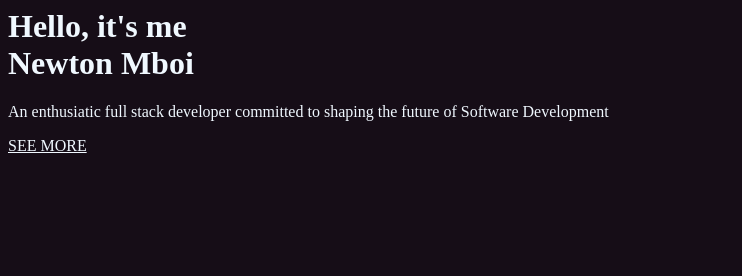
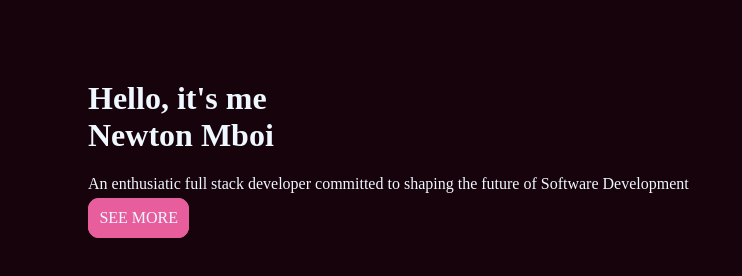
Before and after one commit to devblackie/NEWTON-MBOI-PROFILE, a plain HTML site: page index.html in a window 1280 px wide. Shown: the whole page, without its empty margins (0-742 px from the left). Drawn offline with Linux system fonts and the light colour scheme.

Commit message:
styled the see more btn plus animation

```diff
--- a/assets/index.css
+++ b/assets/index.css
@@ -1,4 +1,24 @@
 *{
     color: aliceblue;
-    background: hsl(294, 28%, 7%);
+    background: hsl(333, 75%, 5%);
 }
+.opening {
+    margin: 80px;
+
+}
+.opening a {
+
+    text-decoration: none;
+    border: 5px solid hsl(333, 75%, 64%);
+    background-color: hsl(333, 75%, 64%);
+    border-radius: .7rem;
+    padding: .4rem;
+    cursor: pointer;
+}
+.opening a:hover {
+    background-color: #fff;
+    border: 5px solid #fff;
+    color: hsl(333, 75%, 5%);
+    font-weight: 800;
+
+}
--- a/index.html
+++ b/index.html
@@ -9,9 +9,12 @@
     <link rel="stylesheet" href="https://cdnjs.cloudflare.com/ajax/libs/font-awesome/6.1.1/css/all.min.css">
 </head>
 <body>
-    <h1>Hello, it's me <br><span>Newton Mboi</span></h1>
-    <p>An enthusiatic full stack developer committed to shaping the future of Software Development</p>
-    <a href="#">SEE MORE</a>
+    <div class="opening">
+        <h1>Hello, it's me <br><span>Newton Mboi</span></h1>
+        <p>An enthusiatic full stack developer committed to shaping the future of Software Development</p>
+        <a href="#">SEE MORE</a>
+    </div>
+
 
 </body>
 </html>
```
